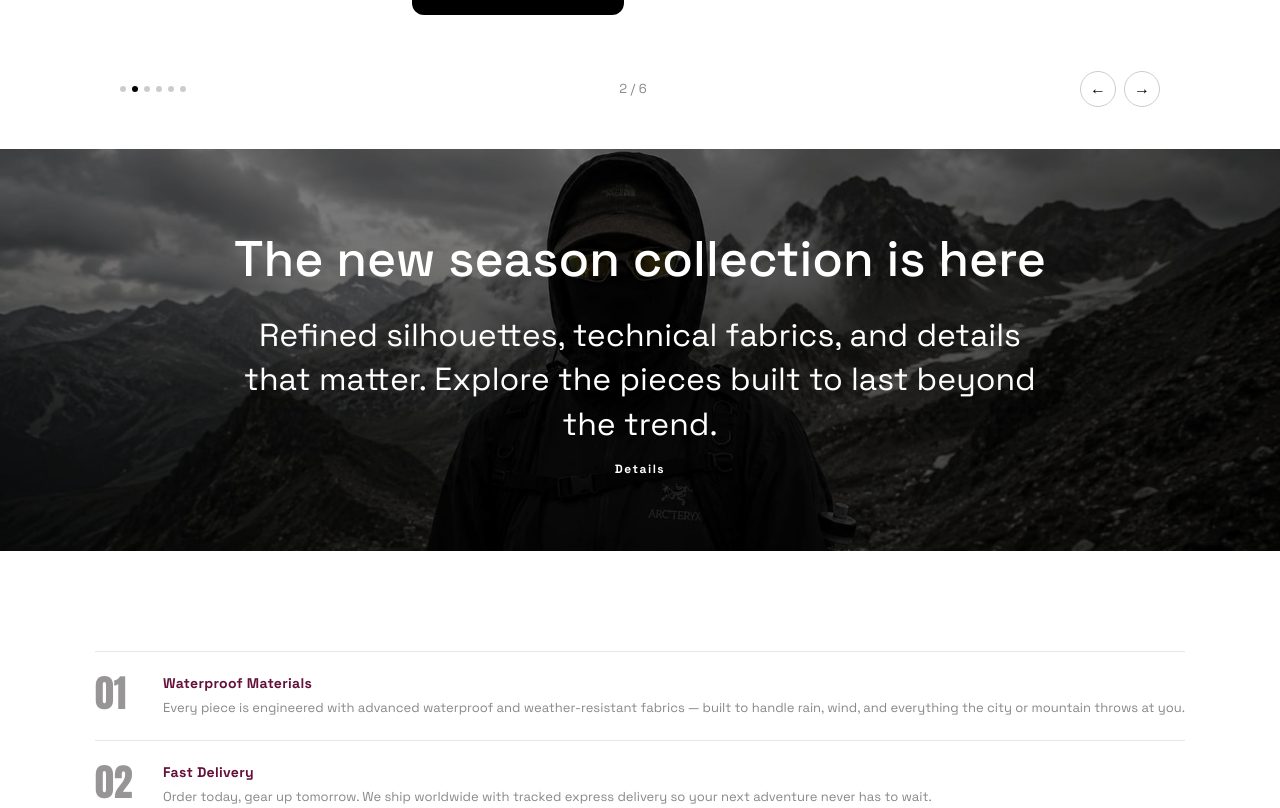
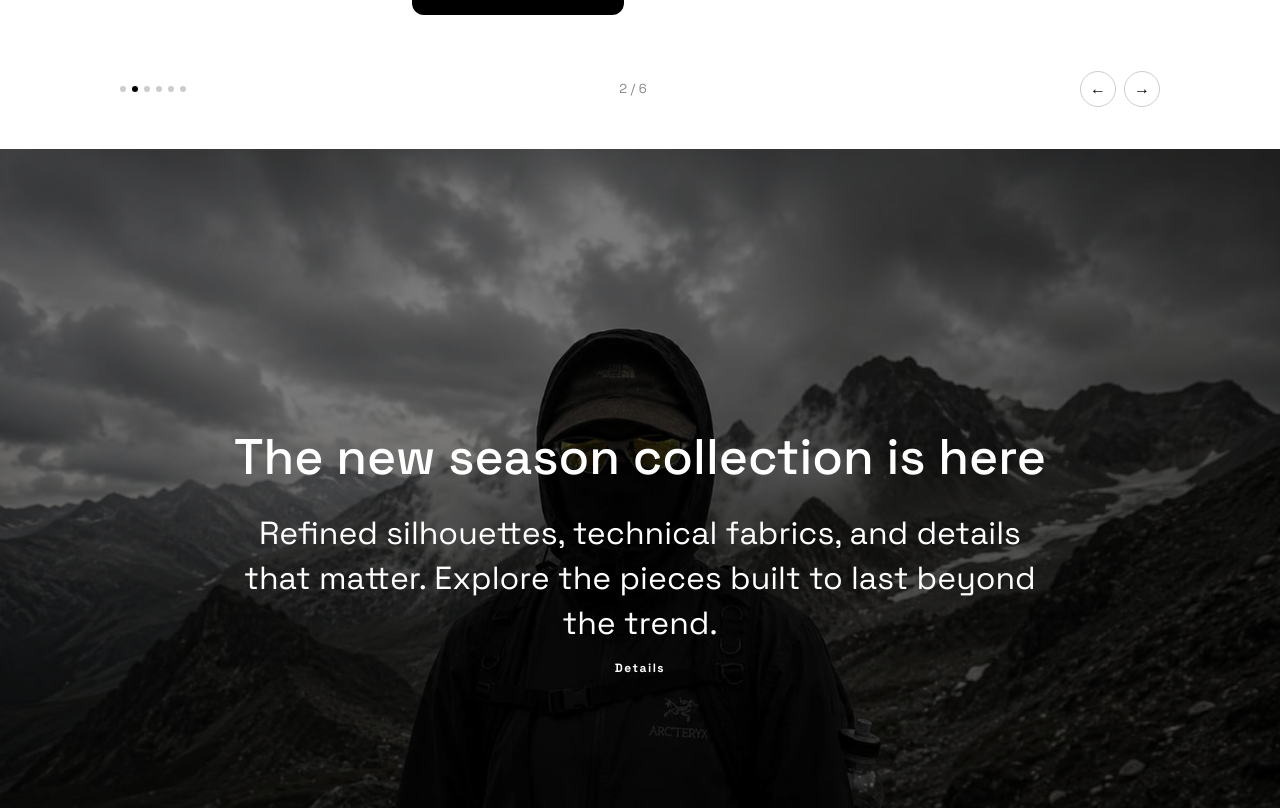
Before and after one commit to Ron-TakigaMaku/northline-react, a React (Vite) app in the folder northline-react/: page / in a window 1280 px wide. Shown: the part 1046-1854 px from the top of the page. Built offline with nearby package versions, Linux system fonts and the light colour scheme; grey boxes are pictures that could not be loaded.

Commit message:
add:scroll in the shop section on click btn

```diff
--- a/northline-react/src/pages/Home.jsx
+++ b/northline-react/src/pages/Home.jsx
@@ -12,7 +12,7 @@ function Home() {
 		<>
 			<HeroSection data={heroData} targetId='story' />
 			<ShopSection products={products} />
-			<CollectionSection data={collectionData} />
+			<CollectionSection data={collectionData} targetId='values' />
 			<ValuesSection />
 		</>
 	)
--- a/northline-react/src/styles/home/_collection.scss
+++ b/northline-react/src/styles/home/_collection.scss
@@ -3,6 +3,7 @@
 .collection {
 	overflow: hidden;
 	position: relative;
+	min-height: 100vh;
 	width: 100%;
 	padding: 30px 0 0 0;
 	animation: fadeDown 0.7s 0.2s ease both;
@@ -28,12 +29,12 @@
 		}
 	}
 
-	// &::after {
-	// 	position: absolute;
-	// 	z-index: 1;
-	// 	content: '';
-	// 	inset: 0;
-	// }
+	&::after {
+		position: absolute;
+		z-index: 1;
+		content: '';
+		inset: 0;
+	}
 
 	&__content {
 		align-items: center;
@@ -41,9 +42,8 @@
 		justify-content: center;
 		position: relative;
 		z-index: 2;
-		min-height: 40vh;
+		min-height: 100vh;
 		width: 100%;
-		margin: 0 auto;
 		padding: 80px 16px 60px;
 		text-align: center;
 		flex-direction: column;
```
